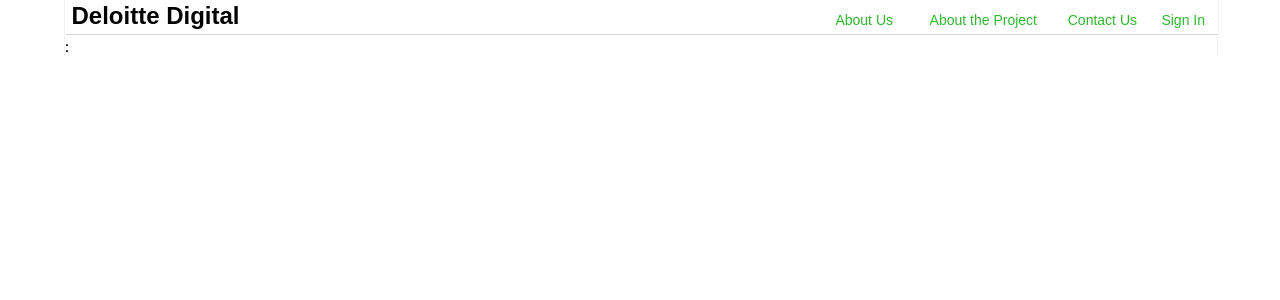
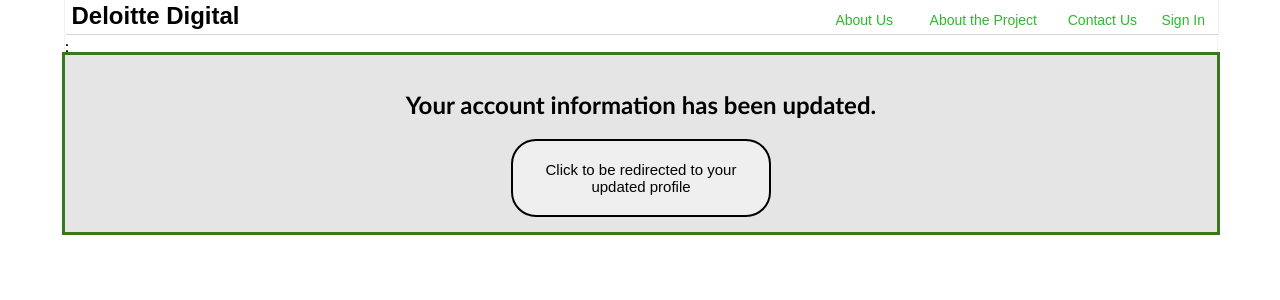
Before and after one commit to mhollings97/DigitalDeloitte, a React (Create React App) app in the folder my-app/: page /updatedinfo in a window 1280 px wide. Shown: the top 300 px of the page. Built offline with nearby package versions, Linux system fonts and the light colour scheme.

Commit message:
new routing and changes with updating user profile info

```diff
--- a/my-app/src/App.js
+++ b/my-app/src/App.js
@@ -22,6 +22,7 @@ import ProjectCards from './components/Pages/Projects/ProjectCards/ProjectCards'
 import SignOut from './components/Pages/SignOut/SignOut'
 import ProjPage from './components/Pages/ProjPage/ProjPage'
 import EditProf from './components/Pages/EditProf/EditProf'
+import UpdatedInfo from './components/Pages/UpdatedInfo/UpdatedInfo'
 
 class App extends Component {
 constructor(props) {
@@ -102,6 +103,7 @@ render() {
 	<Route path = "/signedout" component = {SignOut}/>
 	<Route path = "/projectdescription" component = {ProjPage}/>
 	<Route path = "/editprofile" component = {EditProf}/>
+	<Route path = "/updatedinfo" component = {UpdatedInfo}/>
   </div>
         </div>
       </div>
--- a/my-app/src/components/Pages/EditProf/EditProf.js
+++ b/my-app/src/components/Pages/EditProf/EditProf.js
@@ -1,5 +1,6 @@
 import React, { Component } from 'react';
 import './EditProf.css'
+import {Redirect} from 'react-router-dom'
 
 class EditProf extends Component {
 
@@ -14,10 +15,28 @@ constructor(props) {
                 interests: "",
 		skills: "",
 		software: "",
+		redirect: false,
 	};
+
+        this.handleRedirect = this.handleRedirect.bind(this);
+
+}
+
+handleRedirect(){
+
+        this.setState({
+                redirect: !this.state.redirect,
+        });
 }
 
 render () {
+
+    if(this.state.redirect){
+	return(
+            <Redirect to = "/updatedinfo"/>
+        )
+
+    }
 
     return (
       <div id = "EditProfWrap">
@@ -64,7 +83,7 @@ render () {
 	    </div>
 
 	    <div id = "submitchanges">
-		<button id = "SCbutton">Submit changes</button>
+		<button id = "SCbutton" onClick = {this.handleRedirect}>Submit changes</button>
 	    </div>
 	</form>
       </div>
--- /dev/null
+++ b/my-app/src/components/Pages/UpdatedInfo/UpdatedInfo.css
@@ -0,0 +1,39 @@
+#UpdatedInfoWrap {
+        padding-top: 15px;
+	padding-bottom: 15px;
+	background-color: #e5e5e5;
+        outline-style: solid;
+        outline-color: #39771f;
+        margin-left: auto;
+        margin-right: auto;
+        text-align: center;
+}
+
+#CheckProfile {
+    width: 260px;
+    border-radius: 25px;
+    border: 2px solid #000000;
+    padding: 20px;
+    -webkit-transition-duration: 0.4s;
+    transition-duration:  0.4s;
+    font-size: 15px;
+
+}
+
+#CheckProfile:hover {
+
+    background-color: #73AD21;
+    color: black;
+    cursor: pointer;
+
+}
+
+#CheckProfile:active,
+#CheckProfile:focus,
+#CheckProfile.active {
+
+        background-image: none;
+        outline: 0;
+        -webkit-box-shadow: none;
+          box-shadow: none;
+}
--- /dev/null
+++ b/my-app/src/components/Pages/UpdatedInfo/UpdatedInfo.js
@@ -0,0 +1,53 @@
+import React, { Component } from 'react';
+import './UpdatedInfo.css'
+import {Redirect} from 'react-router-dom'
+
+class UpdatedInfo extends Component {
+
+constructor (props) {
+	super(props)
+
+        this.state = {
+                redirect: false,
+        };
+
+        this.handleRedirect = this.handleRedirect.bind(this);
+
+}
+
+handleRedirect(){
+
+        this.setState({
+                redirect: !this.state.redirect,
+        });
+}
+
+render() {
+
+        if(this.state.redirect){
+                return(
+                        <Redirect to = "/userprofile"/>
+                )
+
+        }
+
+    return (
+
+	<div>
+		<div id = "UpdatedInfoWrap">
+		    <div id = "UItext">
+			<h2>Your account information has been updated.</h2>
+		    </div>
+		    <div id = "UIredirect">
+			<button id = "CheckProfile" onClick = {this.handleRedirect}>Click to be redirected to your updated profile</button>
+		    </div>
+		</div>
+	</div>
+
+    )
+
+}
+
+}
+
+export default UpdatedInfo;
```
